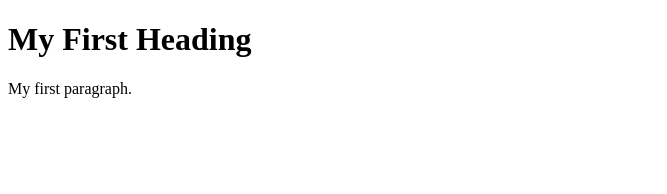
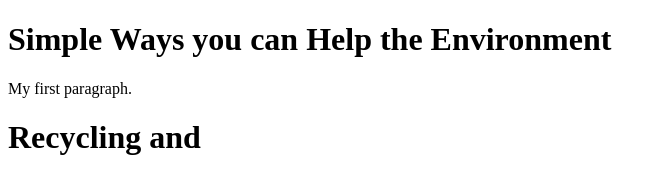
Before and after one commit to ggzell707/Group-8---Ways-To-Help-The-Environment, a plain HTML site: page index.html in a window 1280 px wide. Shown: the whole page, without its empty margins (0-667 px from the left). Drawn offline with Linux system fonts and the light colour scheme.

Commit message:
Added title

```diff
--- a/index.html
+++ b/index.html
@@ -1,9 +1,19 @@
 <!DOCTYPE html>
 <html>
+
+    <head>
+
+        <title>10 Ways you can Help the Environment</title>
+
+    </head>
+
+
 <body>
 
-<h1>My First Heading</h1>
+<h1>Simple Ways you can Help the Environment</h1>
 <p>My first paragraph.</p>
+
+<h1>Recycling and</h1>
 
 </body>
 </html>
```
